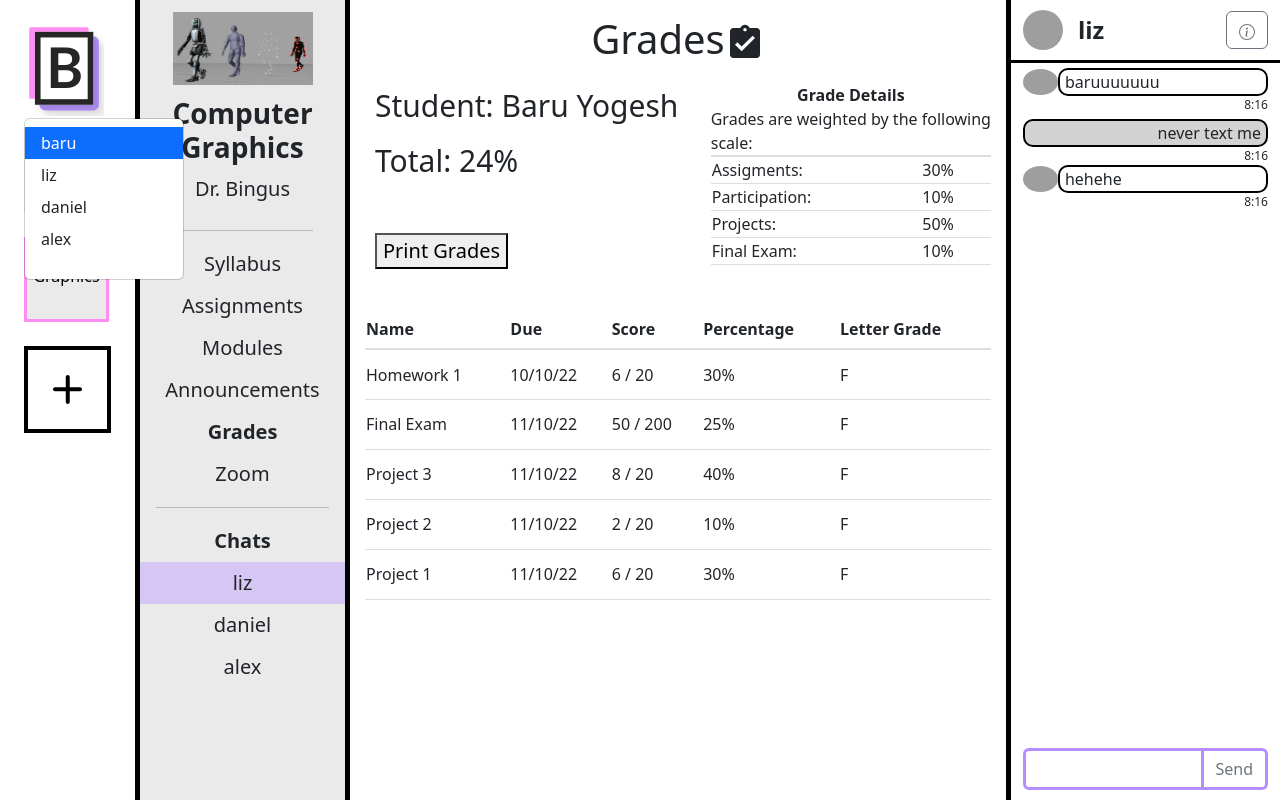
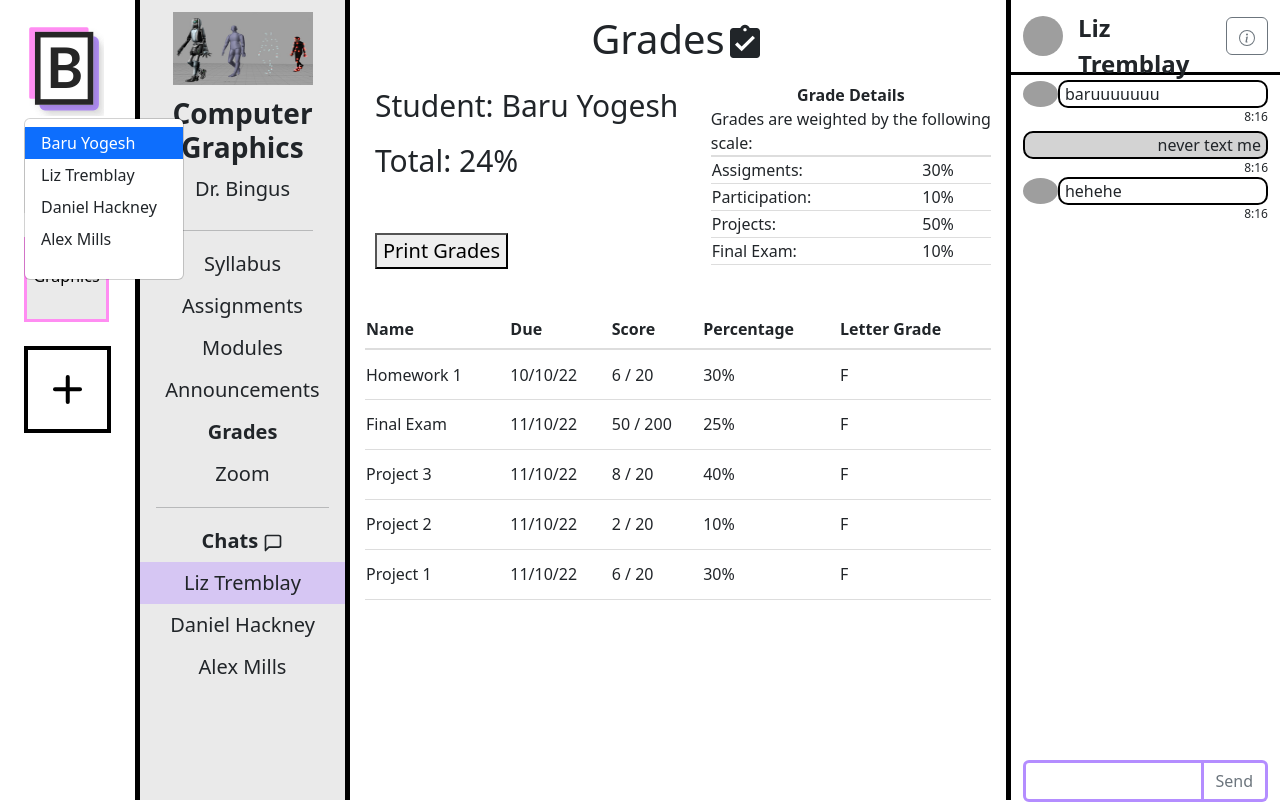
Before and after one commit to corncob567/AlternaCanvas, a React (Create React App) app: page /compg/grades in a window 1280 px wide. Both pictures are taken after a click on the icon 64 px from the left and 70 px from the top of the page. Built offline with nearby package versions, Linux system fonts and the light colour scheme; grey boxes are pictures that could not be loaded; a web font is replaced by a local one.

Commit message:
display names and removing bad print statements

```diff
--- a/src/assets/BaruvasLogo.jsx
+++ b/src/assets/BaruvasLogo.jsx
@@ -1,7 +1,6 @@
 import React, {useState} from 'react';
 import Dropdown from 'react-bootstrap/Dropdown';
-import Form from 'react-bootstrap/Form';
-
+import { getDisplayName } from '../components/navigation/ChatSelect';
 
 const BaruvasToggle = React.forwardRef(({ onClick }, ref) => (
 
@@ -85,12 +84,12 @@ function BaruvasLogo(props){
       </Dropdown.Toggle>
 
       <Dropdown.Menu as={CustomMenu}>
-        <Dropdown.Item eventKey="baru" active={props.user === 'baru'}>baru</Dropdown.Item>
-        <Dropdown.Item eventKey="liz" active={props.user === 'liz'}>liz</Dropdown.Item>
+        <Dropdown.Item eventKey="baru" active={props.user === 'baru'}>{getDisplayName('baru')}</Dropdown.Item>
+        <Dropdown.Item eventKey="liz" active={props.user === 'liz'}>{getDisplayName('liz')}</Dropdown.Item>
         <Dropdown.Item eventKey="daniel" active={props.user === 'daniel'}>
-          daniel
+        {getDisplayName('daniel')}
         </Dropdown.Item>
-        <Dropdown.Item eventKey="alex" active={props.user === 'alex'}>alex</Dropdown.Item>
+        <Dropdown.Item eventKey="alex" active={props.user === 'alex'}>{getDisplayName('alex')}</Dropdown.Item>
       </Dropdown.Menu>
     </Dropdown>
   )
--- a/src/components/chat/ChatHeader.jsx
+++ b/src/components/chat/ChatHeader.jsx
@@ -1,10 +1,10 @@
 import React from 'react';
-import ButtonGroup from 'react-bootstrap/ButtonGroup'
-import Button from 'react-bootstrap/Button'
+import ButtonGroup from 'react-bootstrap/ButtonGroup';
+import Button from 'react-bootstrap/Button';
 import ProfilePicture from "./ProfilePicture";
-import '../../styles/main.scss'
-import {BsUpload, BsPeople, BsInfoCircle } from 'react-icons/bs'
-
+import '../../styles/main.scss';
+import {BsUpload, BsPeople, BsInfoCircle } from 'react-icons/bs';
+import { getDisplayName } from '../navigation/ChatSelect';
 
 function ChatButtons(props) {
     if (props.currChatData.type === 'assn') {
@@ -35,7 +35,7 @@ function ChatHeader(props) {
     return (
         <div className='chat-header' fluid>
             <ProfilePicture url={props.url} maxHeight={50}></ProfilePicture>
-            <p className='chatName'>{props.name.startsWith('assn-') ? props.name.substring(5) : props.name}</p>
+            <p className='chatName'>{props.name.startsWith('assn-') ? props.name.substring(5) : getDisplayName(props.name)}</p>
             <ChatButtons name={props.name} currChatData={props.currChatData}></ChatButtons>
         </div>
     )
--- a/src/components/navigation/ChatSelect.jsx
+++ b/src/components/navigation/ChatSelect.jsx
@@ -1,10 +1,25 @@
 import React from 'react';
 import '../../styles/main.scss';
+
+export const getDisplayName = (userName) => {
+    switch(userName){
+        case 'alex':
+            return "Alex Mills";
+        case 'daniel':
+            return "Daniel Hackney";
+        case 'liz':
+            return "Liz Tremblay";
+        case 'baru':
+            return "Baru Yogesh";
+        default:
+            return userName;
+    }
+}
 
 export default function ChatSelect(props){
     return (
         <li className={`chatSelectItem${props.currChatName === props.chatName ? "--active" : ""}`}>
-            <a className='chatSelectItemTag' onClick={() => props.setCurrChatName(props.chatName)}>{props.chatName}</a>
+            <a className='chatSelectItemTag' onClick={() => props.setCurrChatName(props.chatName)}>{getDisplayName(props.chatName)}</a>
         </li>
     )
 }
--- a/src/components/navigation/ChatSelector.jsx
+++ b/src/components/navigation/ChatSelector.jsx
@@ -1,6 +1,7 @@
 import React from 'react';
 import '../../styles/main.scss';
 import ChatSelect from './ChatSelect';
+import {FiMessageSquare} from 'react-icons/fi';
 
 const ChatSelector = (props) => {
     const chats = props.chats;
@@ -10,8 +11,8 @@ const ChatSelector = (props) => {
 
     return (
         <ul className='courseNav--chats'>
-            <li class='chatNavTitle'>
-                Chats
+            <li className='chatNavTitle'>
+                Chats <FiMessageSquare></FiMessageSquare>
             </li>
             {chats.map((chat, index) => {
                 if (chat === user){
--- a/src/components/navigation/CourseSelector.jsx
+++ b/src/components/navigation/CourseSelector.jsx
@@ -1,19 +1,15 @@
 import React from 'react';
 import '../../styles/main.scss';
 import { Link } from 'react-router-dom';
-
 import AddCourse from '../../assets/AddCourse';
 import BaruvasLogo from '../../assets/BaruvasLogo';
 import CourseNav from './CourseNav';
-import { useLocation } from 'react-router-dom'
 
 function CourseSelector(props) {
 
     const {activeCourse, setActiveCourse, courseInfo, currChatName} = props;
 
     const Course = ({ courseName, courseId }) => {
-        const location = useLocation();
-        console.log(location.pathname.split('/')[1] === activeCourse);
         return (
             <div className={`courseSelector--course ${courseId === activeCourse ? "active" : ""}`}>
                 {courseName}
--- a/src/components/pages/grades/gradelist.jsx
+++ b/src/components/pages/grades/gradelist.jsx
@@ -1,6 +1,7 @@
 import React from 'react';
 import SingleGrade from './singlegrade.jsx';
 import '../../../styles/main.scss';
+import { getDisplayName } from '../../navigation/ChatSelect';
 
 const grades = [
     {
@@ -587,20 +588,7 @@ const GradeList = (props) => {
     let totalGrade = parseInt((assignmentPercent * assignment) + (participationPercent * participation) + (projectPercent * project) + (finalExamPercent * final));
 
     // set display student name:
-    let fullName = "";
-    if (user === "alex")
-    {
-        fullName = "Alex Mills"
-    }
-    else if(user === "daniel"){
-        fullName = "Daniel Hackney"
-    }
-    else if(user === "liz"){
-        fullName = "Liz Tremblay"
-    }
-    else if(user === "baru"){
-        fullName = "Baru Yogesh"
-    }
+    let fullName = getDisplayName(user);
 
     return(
         <div>
```
